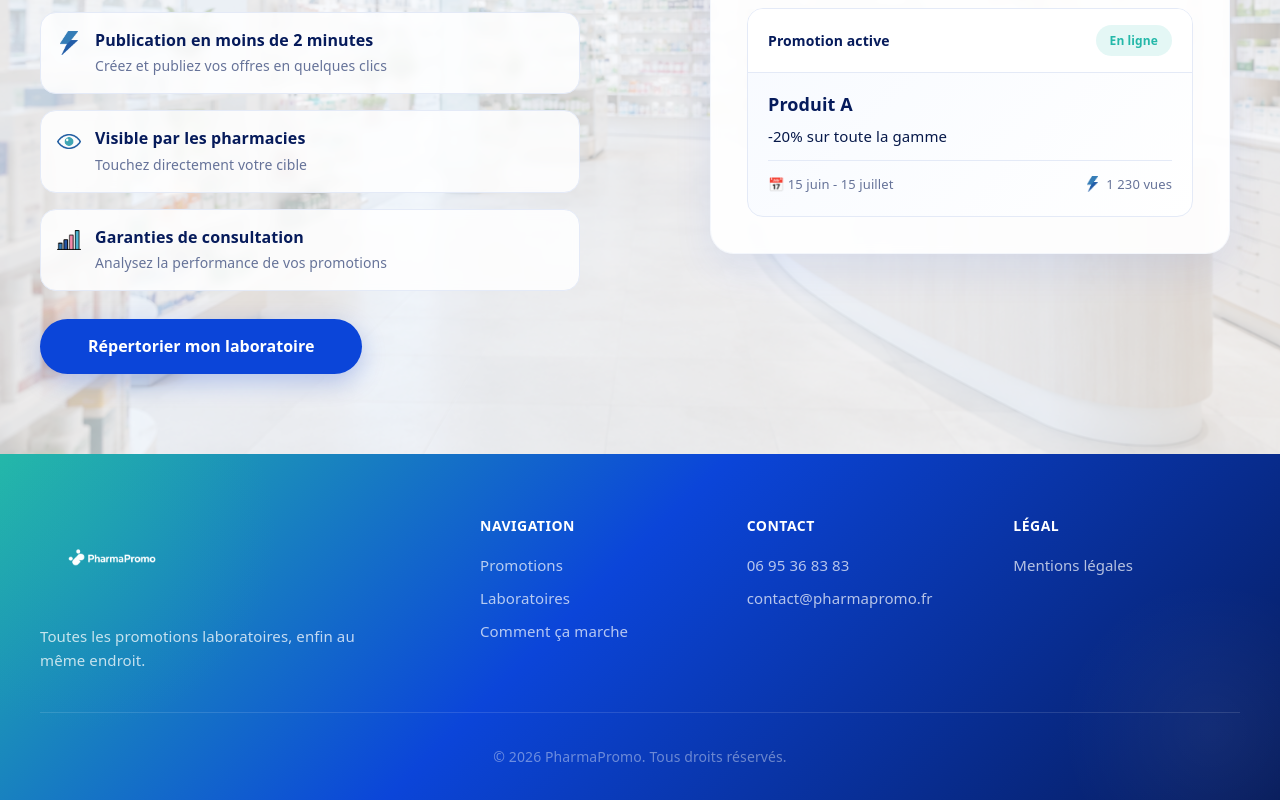
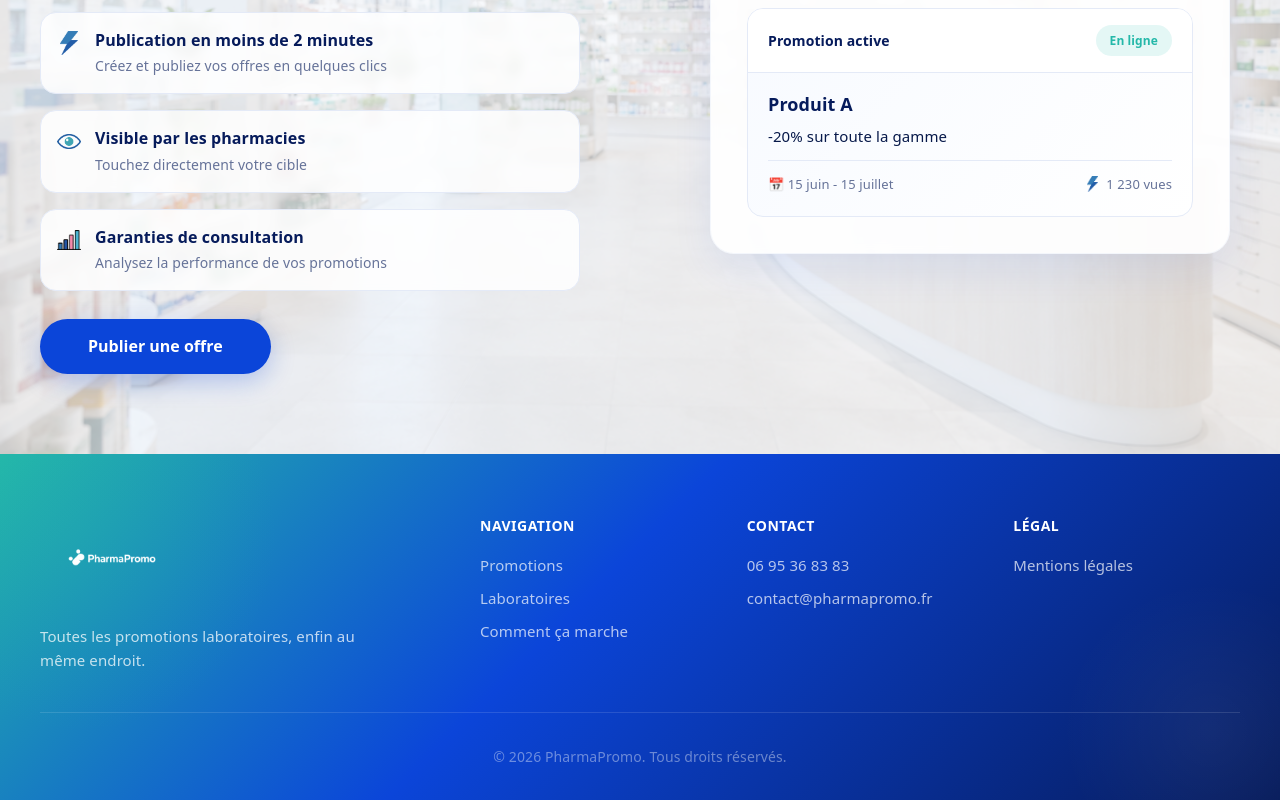
Before and after one commit to Cashadom/pharmapromo, a React (Vite) app: page / in a window 1280 px wide. Shown: the part 2019-2819 px from the top of the page. Built offline with nearby package versions, Linux system fonts and the light colour scheme; no server answers; the database is empty.

Commit message:
PharmaPromo MVP v1.3 - Page Offres, OfferDetail, suppression Voir dans Directory, optimisations UI

```diff
--- a/src/components/LabBlock.jsx
+++ b/src/components/LabBlock.jsx
@@ -59,7 +59,7 @@ export default function LabBlock({ setPage }) {
           </div>
 
           <button className="lab-cta" onClick={() => setPage('pricing')}>
-            Répertorier mon laboratoire
+            Publier une offre
           </button>
         </div>
 
```
Also changed, not shown: src/assets/logo.png, src/assets/logo2.png (added).
